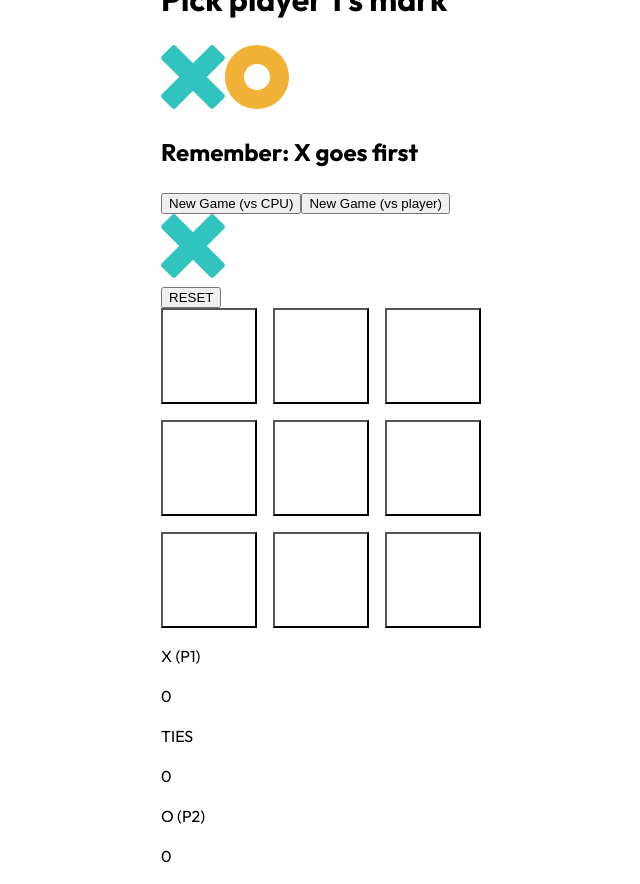
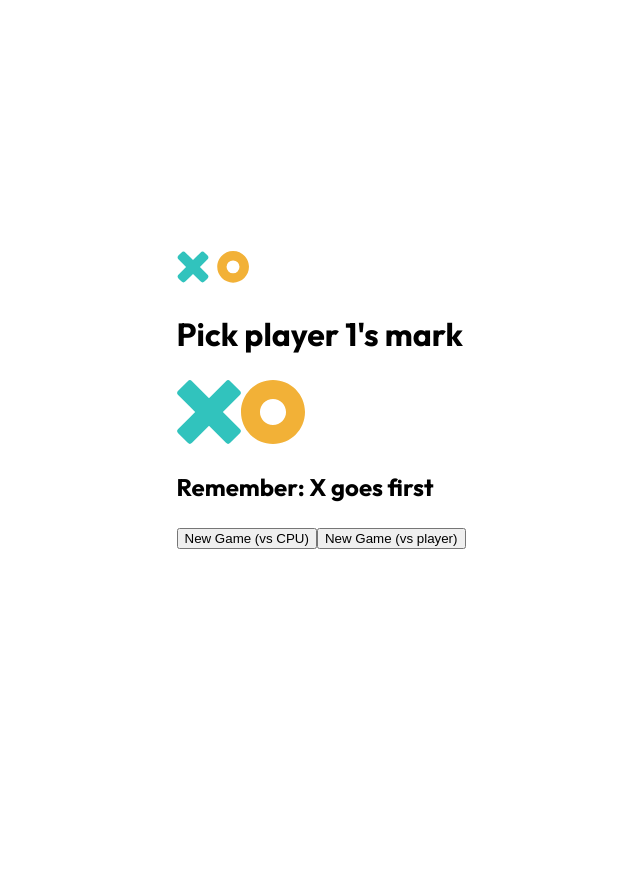
Before and after one commit to eburza/tic-tac-toe-game, a React (Vite) app: page / in a window 1280 px wide. Shown: the whole page, without its empty margins (319-959 px from the left). After the commit the page ends 800 px from the top, so only its background shows below. Built offline with nearby package versions, Linux system fonts and the light colour scheme.

Commit message:
Add conditional operators to show start game component or current game component

```diff
--- a/src/App.jsx
+++ b/src/App.jsx
@@ -12,6 +12,7 @@ export default function App() {
   const [ gameCpu, setGameCpu ] = useState(false)
   const [ gamePlayer, setGamePlayer ] = useState(false)
   const [ playerX, setPlayerX ] = useState(true)
+  const [ gameOn, setGameOn ] = useState(false)
   const [ isXTurn, setIsXTurn ] = useState(true)
   const [ board, setBoard ] = useState(boardArray)
   const [ gameState, setGameState ] = useState('')
@@ -41,6 +42,7 @@ export default function App() {
   }, [playerX])
 
   useEffect(() => {
+    setGameOn( prevGameOnState => !prevGameOnState)
     console.log(`Game started. game player:${gamePlayer}, game cpu ${gameCpu}`)
   }, [gamePlayer, gameCpu])
 
@@ -122,8 +124,8 @@ export default function App() {
       playerXScore, playerOScore, tiesScore
     }}>
       <img src={Logo} alt="Tic Tac Toe logo"/>
-      <GameStart />
-      <Game />
+      {gameOn ? '' : <GameStart />}
+      {gameOn ? <Game /> : ''}
       {modalState ? <Modal /> : ''}
     </GameContext.Provider>
   )
```
